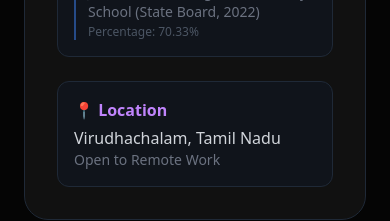
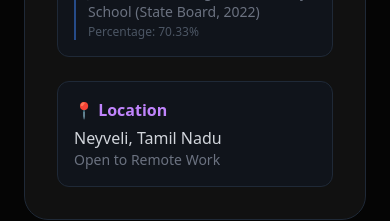
Before and after one commit to barani123-tharan/Portfolio, a React (Vite) app: page /about in a window 390 px wide. Shown: the part 2060-2281 px from the top of the page. Built offline with nearby package versions, Linux system fonts and the light colour scheme.

Commit message:
Feat: Complete internal blog content implementation, fixed routing, and integrated horizontal scroll for better mobile UX

```diff
--- a/src/data/portfolioData.js
+++ b/src/data/portfolioData.js
@@ -6,7 +6,7 @@ export const DATA = {
 
   email: "baranitharantamilselvam@gmail.com",
   phone: "+91 7806968106",
-  location: "Virudhachalam, Tamil Nadu",
+  location: "Neyveli, Tamil Nadu",
 
   // All PDF and Resume paths are correct.
   resumeLink: "/Barani Tharan Final Resume.pdf",
```
